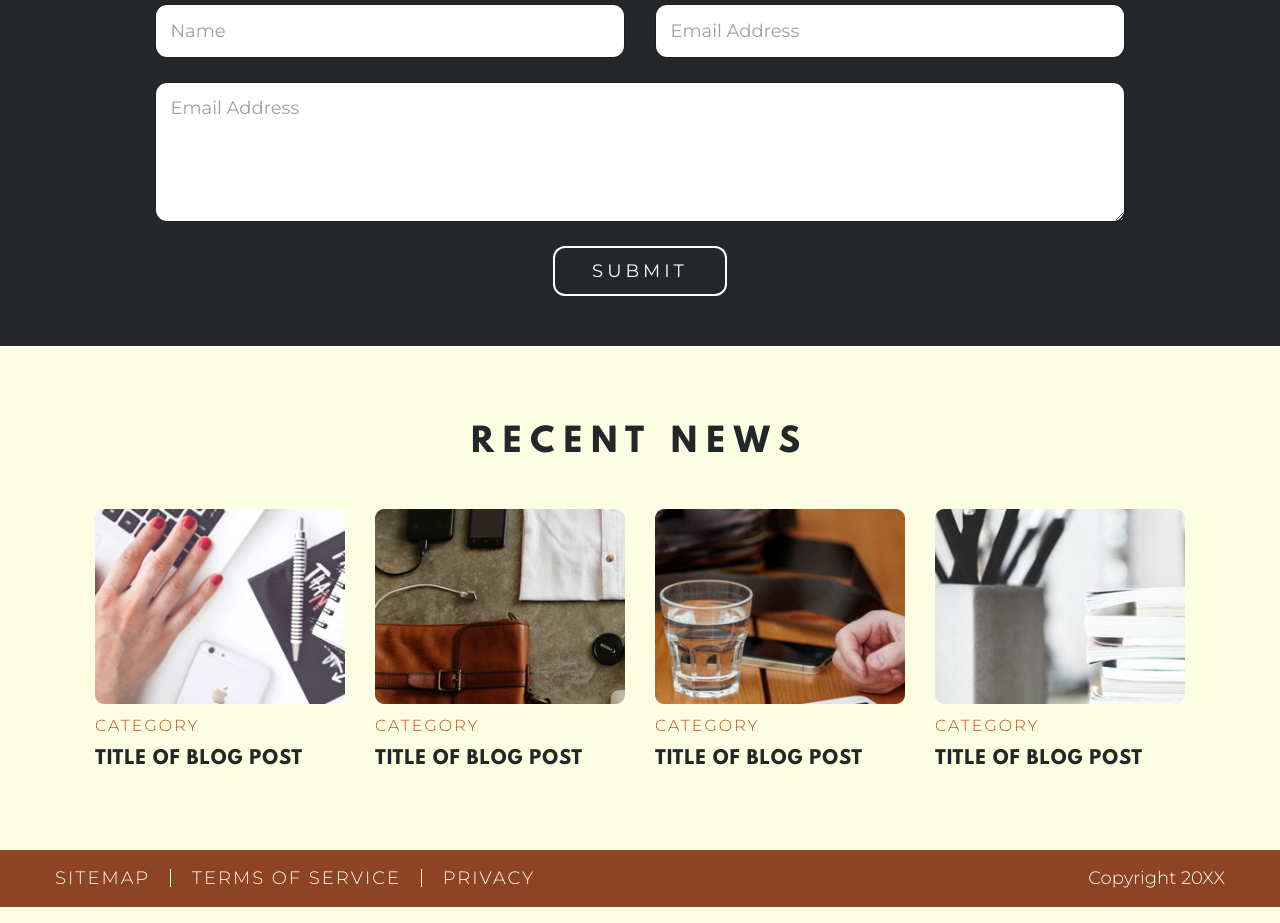
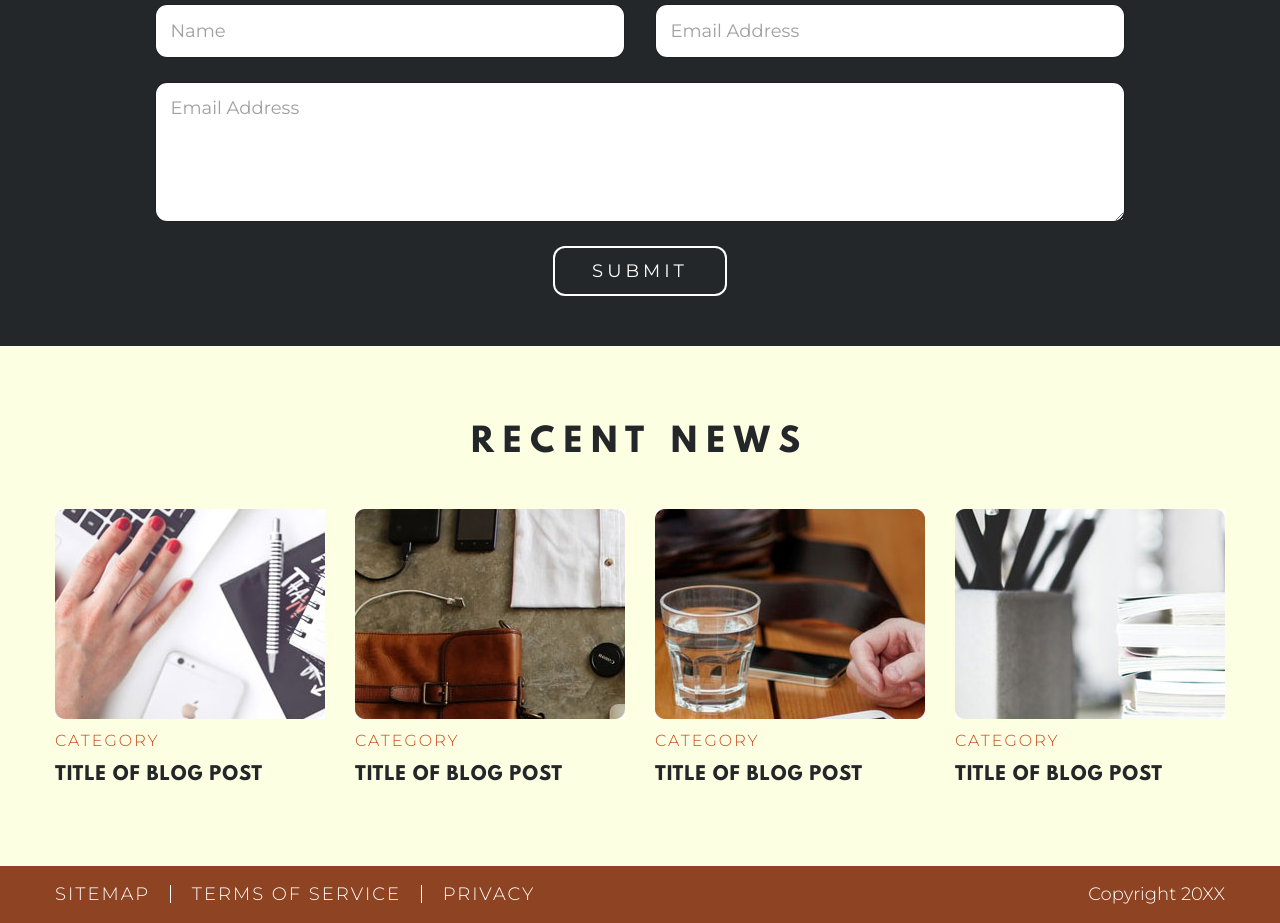
Before and after one commit to builtbyvern/efelle-test, a website: page index.html in a window 1280 px wide. Shown: the part 1167-2090 px from the top of the page. Drawn offline with Linux system fonts and the light colour scheme.

Commit message:
quick padding fix to recent news

```diff
--- a/src/scss/partials/_recent-news.scss
+++ b/src/scss/partials/_recent-news.scss
@@ -1,5 +1,5 @@
 #recent-news {
-  padding:80px;
+  padding:80px 0;
   h2 {
     text-align:center;
     letter-spacing: 9px;
```
Also changed, not shown: dist/app.css.
